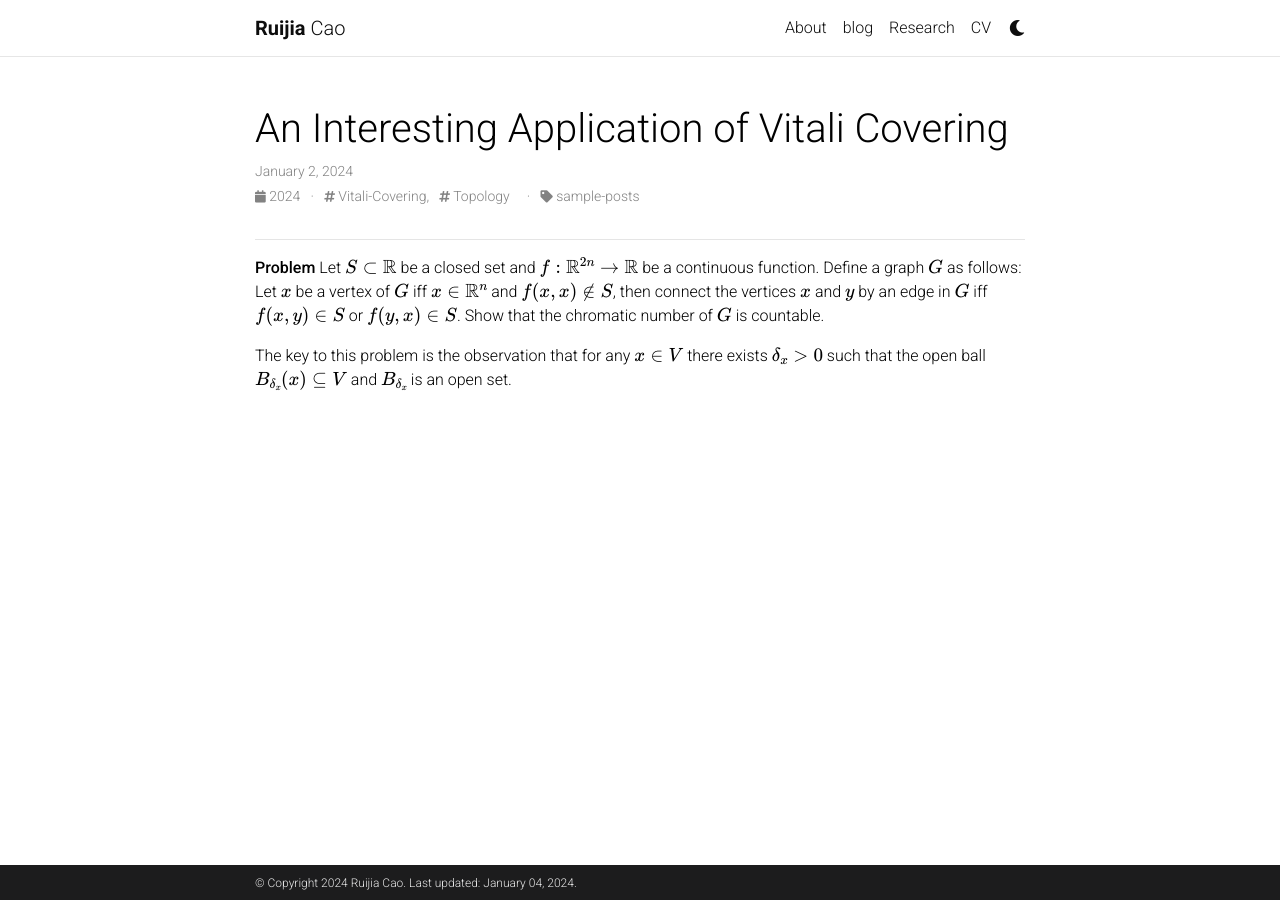
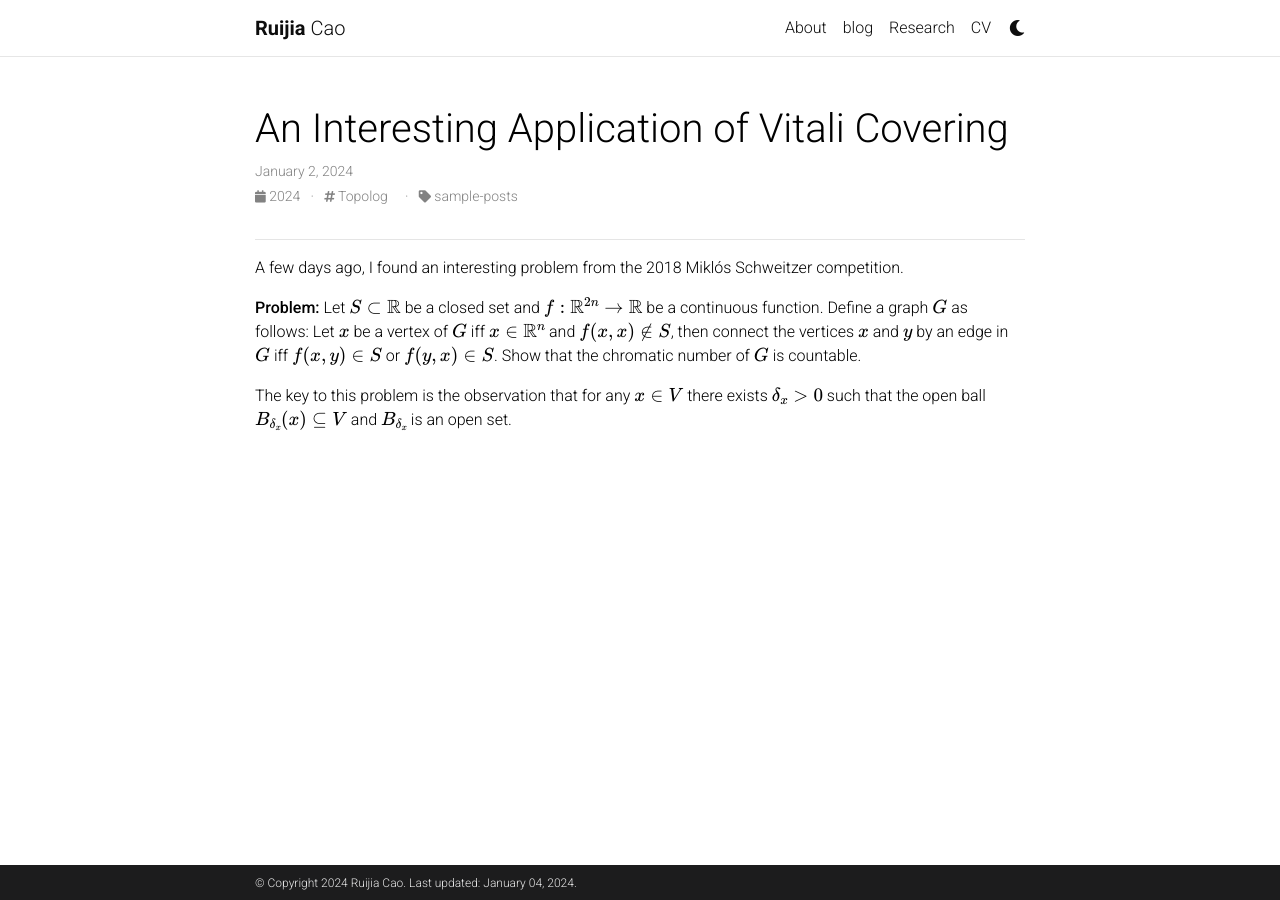
Before and after one commit to ruijiacao/ruijiacao.github.io, a Jekyll site: the page built from _posts/2024-1-2-first-post.md, in a window 1280 px wide. Built offline with Jekyll 4.4.1, drawn with Linux system fonts in a browser that asks for light colours; comment, search, counter and statistics services are not loaded; a style sheet for code colours, icons or effects is not loaded.

Commit message:
Update 2024-1-2-first-post.md

```diff
--- a/_posts/2024-1-2-first-post.md
+++ b/_posts/2024-1-2-first-post.md
@@ -3,13 +3,15 @@ layout: post
 title: An Interesting Application of Vitali Covering
 date: 2024-1-2
 description:
-tags: Vitali-Covering, Topology
+tags: Topolog
 categories: sample-posts
 related_posts: false
 ---
 
 ---
-**Problem**
+A few days ago, I found an interesting problem from the 2018 Miklós Schweitzer competition.
+
+**Problem:**
 Let $$S\subset \mathbb{R}$$ be a closed set and $$f:\mathbb{R}^{2n}\to \mathbb{R}$$ be a continuous function. Define a graph $$G$$ as follows: Let $$x$$ be a vertex of $$G$$ iff $$x\in \mathbb{R}^{n}$$ and $$f(x,x)\not\in S$$, then connect the vertices $$x$$ and $$y$$ by an edge in $$G$$ iff $$f(x,y)\in S$$ or $$f(y,x)\in S$$. Show that the chromatic number of $$G$$ is countable.
 
 The key to this problem is the observation that for any $$x \in V$$ there exists $$\delta_x > 0$$ such that the open ball $$B_{\delta_x}(x) \subseteq V$$ and $$B_{\delta_x}$$ is an open set.
```
